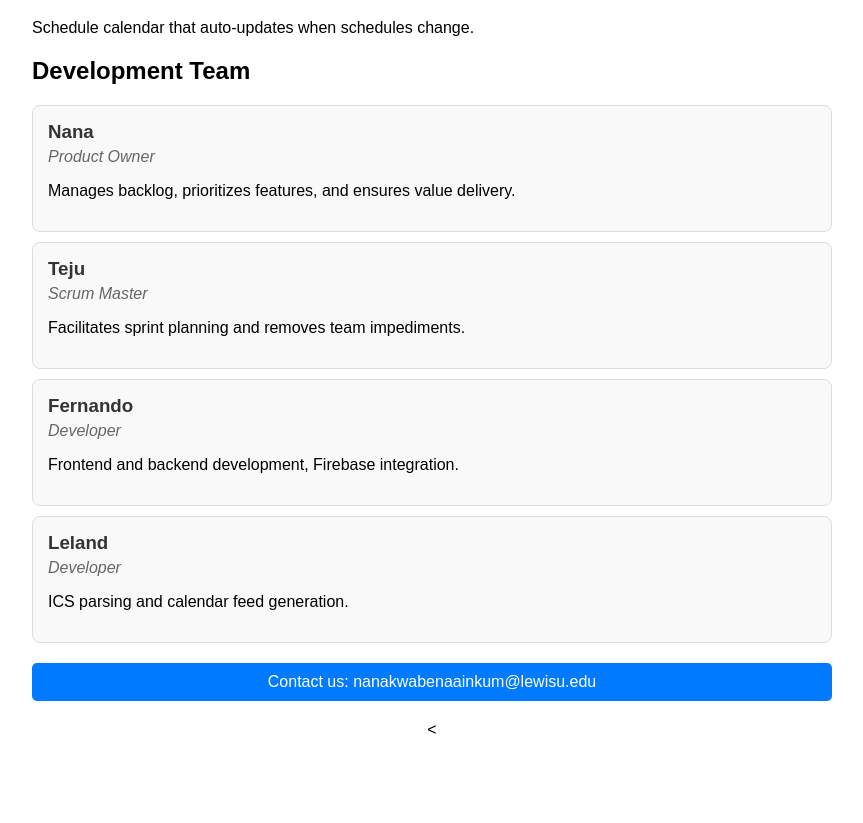
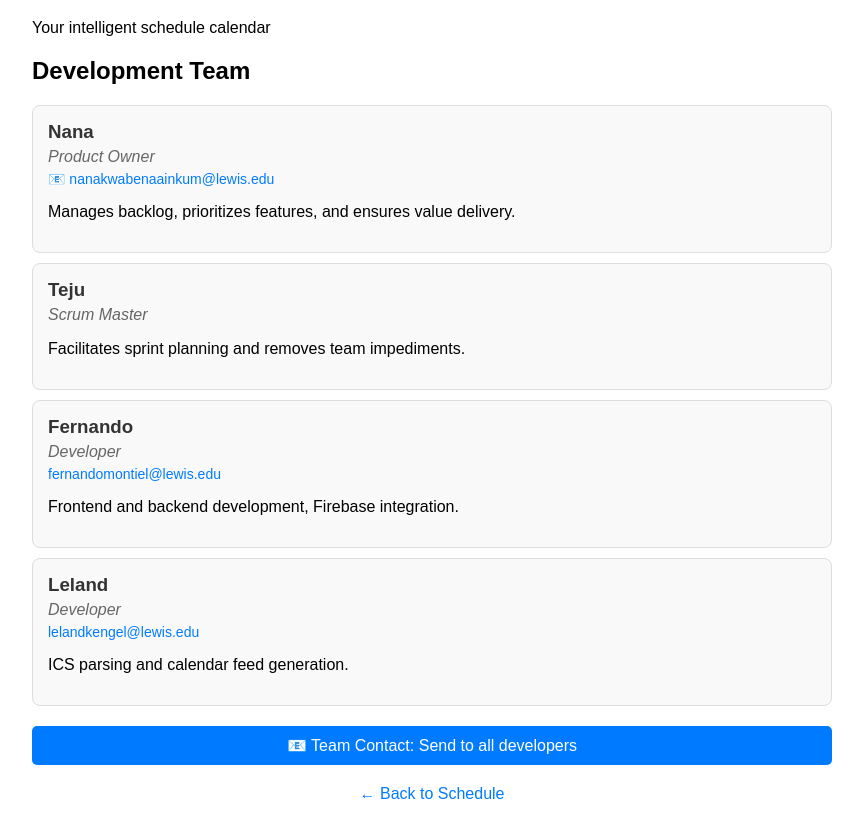
Before and after one commit to FMontiel01/LewisCal, a website: page About Page.html in a window 1280 px wide. Shown: the part 81-904 px from the top of the page, without its empty margins (208-1071 px from the left). Before the commit the page ends 840 px from the top, so only its background shows below. Drawn offline with Linux system fonts and the light colour scheme.

Commit message:
Updated About Page

```diff
--- a/About Page.html
+++ b/About Page.html
@@ -26,6 +26,11 @@
             color: #666;
             font-style: italic;
         }
+        .email {
+            color: #007bff;
+            font-size: 14px;
+            margin-top: 5px;
+        }
         .contact {
             background: #007bff;
             color: white;
@@ -38,17 +43,25 @@
             color: white;
             text-decoration: none;
         }
+        .email a {
+            color: #007bff;
+            text-decoration: none;
+        }
+        .email a:hover {
+            text-decoration: underline;
+        }
     </style>
 </head>
 <body>
     <h1>About LewisCal</h1>
-    <p>Schedule calendar that auto-updates when schedules change.</p>
+    <p>Your intelligent schedule calendar</p>
 
     <h2>Development Team</h2>
 
     <div class="team-member">
         <h3>Nana</h3>
         <div class="role">Product Owner</div>
+        <div class="email">📧 <a href="mailto:nanakwabenaainkum@lewis.edu">nanakwabenaainkum@lewis.edu</a></div>
         <p>Manages backlog, prioritizes features, and ensures value delivery.</p>
     </div>
 
@@ -61,21 +74,23 @@
     <div class="team-member">
         <h3>Fernando</h3>
         <div class="role">Developer</div>
+        <div class="email"><a href="mailto:fernandomontiel@lewis.edu">fernandomontiel@lewis.edu</a></div>
         <p>Frontend and backend development, Firebase integration.</p>
     </div>
 
     <div class="team-member">
         <h3>Leland</h3>
         <div class="role">Developer</div>
+        <div class="email"><a href="mailto:lelandkengel@lewis.edu">lelandkengel@lewis.edu</a></div>
         <p>ICS parsing and calendar feed generation.</p>
     </div>
 
     <div class="contact">
-        Contact us: <a href="mailto:nanakwabenaainkum@lewisu.edu">nanakwabenaainkum@lewisu.edu</a>
+        📧 Team Contact: <a href="mailto:nanakwabenaainkum@lewis.edu,fernandomontiel@lewis.edu,lelandkengel@lewis.edu">Send to all developers</a>
     </div>
 
     <div style="margin-top: 20px; text-align: center;">
-        <
+        <a href="index.html" style="color: #007bff;">← Back to Schedule</a>
     </div>
 </body>
 </html>
```
